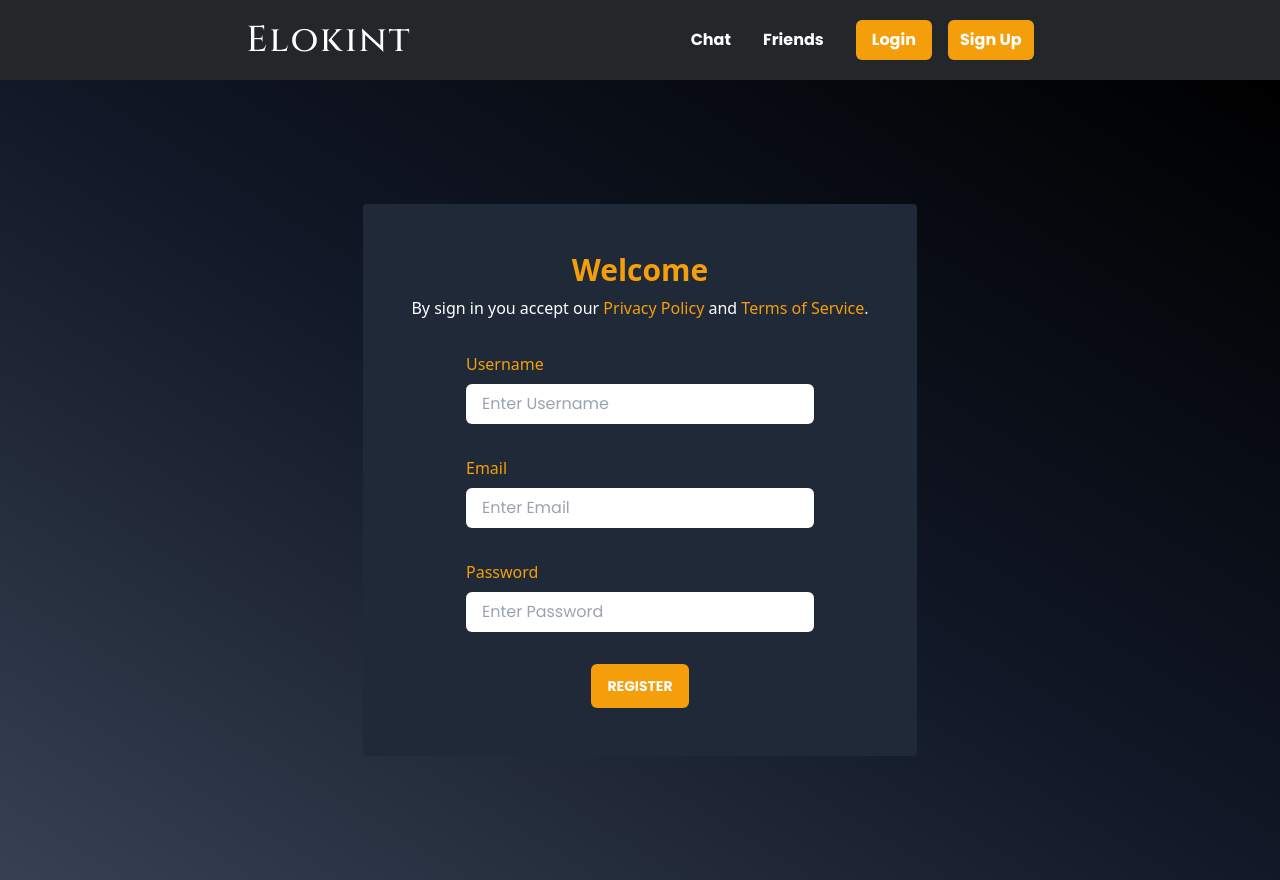
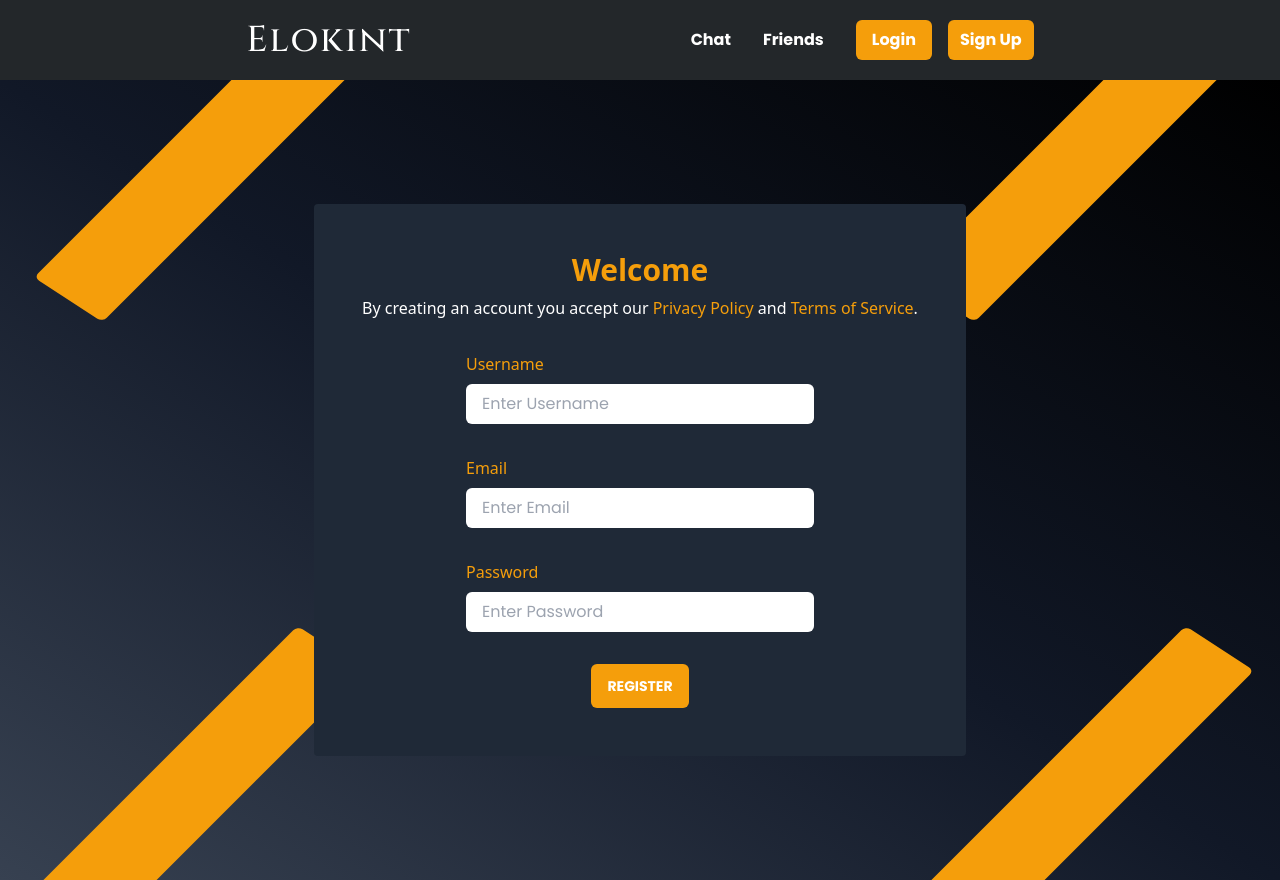
Before and after one commit to k1nho/Elokint, a React (Create React App) app in the folder frontend/: page /register in a window 1280 px wide. Built offline with nearby package versions, Linux system fonts and the light colour scheme; no server answers.

Commit message:
background customization

```diff
--- a/frontend/src/components/Friendslist.tsx
+++ b/frontend/src/components/Friendslist.tsx
@@ -12,12 +12,18 @@ export const Friendslist: React.FC<Iprops> = () =>
   let status : string[] = ["bg-red-500", "bg-green-500" , "bg-green-500" , "bg-yellow-400"]
   let descriptions : string[] = ["Looking for a particular 🐭" ,"Trolling 🐱's for days" , "Learning how to become the avatar 🍃🌊🔥" , "Want to have an elokencious conversation 😈"]
   return (
-    <div className="min-h-screen bg-elokint-light-black flex flex-col space-y-4 items-center justify-center">
-      <div className= "text-4xl font-elokint  font-bold tracking-wider text-yellow-500">
+    <div className="min-h-screen bg-elokint-light-black flex flex-col space-y-4 items-center justify-center relative overflow-hidden">
+      {/* BG customization */}
+      <div className= "hidden md:block bg-yellow-500  rounded-md h-20 w-96 transform  translate-y-8 skew-x-12 -rotate-45 absolute right-3 top-3"></div>
+      <div className= "hidden md:block bg-yellow-500  rounded-md h-20 w-96 transform  translate-y-8 skew-x-12 -rotate-45 absolute left-3 top-3"></div>
+      <div className= "hidden md:block bg-yellow-500  rounded-md h-20 w-96 transform  -translate-y-10 skew-x-12 -rotate-45 absolute left-1 bottom-4"></div>
+      <div className= "hidden md:block bg-yellow-500  rounded-md h-20 w-96 transform -translate-y-10 skew-x-12 -rotate-45 absolute right-1 bottom-4"></div>
+
+      <div className= "text-4xl font-elokint  font-bold tracking-wider text-yellow-500 z-10">
       Friends List
       </div>
       {/* Friends log section  */}
-      <div className ="flex flex-col items-center justify-items space-y-4 bg-white rounded-md p-5">
+      <div className ="flex flex-col items-center justify-items space-y-4 bg-white rounded-md p-5 z-10">
         {friends.map((friend, i)=> {
           return(
           <div key = {i} className=" flex items-center bg-white rounded w-full h-24 shadow-lg p-5">
--- a/frontend/src/components/userAuth/Login.tsx
+++ b/frontend/src/components/userAuth/Login.tsx
@@ -49,7 +49,11 @@ export const Login: React.FC<Iprops> = ({ authSetter }) => {
   };
 
   return (
-    <div className="min-h-screen flex flex-col bg-gradient-to-tr from-gray-700 via-gray-900 to-black">
+    <div className="min-h-screen flex flex-col bg-gradient-to-tr from-gray-700 via-gray-900 to-black relative overflow-hidden">
+      <div className= "hidden md:block bg-yellow-500  rounded-md h-20 w-96 transform  translate-y-8 skew-x-12 -rotate-45 absolute right-3 top-3"></div>
+      <div className= "hidden md:block bg-yellow-500  rounded-md h-20 w-96 transform  translate-y-8 skew-x-12 -rotate-45 absolute left-3 top-3"></div>
+      <div className= "hidden md:block bg-yellow-500  rounded-md h-20 w-96 transform  -translate-y-10 skew-x-12 -rotate-45 absolute left-1 bottom-4"></div>
+      <div className= "hidden md:block bg-yellow-500  rounded-md h-20 w-96 transform -translate-y-10 skew-x-12 -rotate-45 absolute right-1 bottom-4"></div>
       <div className="flex m-auto flex-col p-3  md:p-6 bg-transparent sm:rounded-8 z-10 sm:w-400 w-full items-center">
         <div className="space-y-8 bg-gray-800 rounded  p-8 md:p-12 md:w-96">
           <div className="flex gap-2 flex-col items-center text-yellow-500">
--- a/frontend/src/components/userAuth/Register.tsx
+++ b/frontend/src/components/userAuth/Register.tsx
@@ -52,13 +52,17 @@ export const Register: React.FC<Iprops> = ({ authSetter }) => {
   };
 
   return (
-    <div className="min-h-screen flex flex-col bg-gradient-to-tr from-gray-700 via-gray-900 to-black">
+    <div className="min-h-screen flex flex-col bg-gradient-to-tr from-gray-700 via-gray-900 to-black relative overflow-hidden">
+      <div className= "hidden md:block bg-yellow-500  rounded-md h-20 w-96 transform  translate-y-8 skew-x-12 -rotate-45 absolute right-3 top-3"></div>
+      <div className= "hidden md:block bg-yellow-500  rounded-md h-20 w-96 transform  translate-y-8 skew-x-12 -rotate-45 absolute left-3 top-3"></div>
+      <div className= "hidden md:block bg-yellow-500  rounded-md h-20 w-96 transform  -translate-y-10 skew-x-12 -rotate-45 absolute left-1 bottom-4"></div>
+      <div className= "hidden md:block bg-yellow-500  rounded-md h-20 w-96 transform -translate-y-10 skew-x-12 -rotate-45 absolute right-1 bottom-4"></div>
       <div className="flex m-auto flex-col p-3  md:p-6  bg-transparent sm:rounded-8 z-10 sm:w-400 w-full items-center">
         <div className="space-y-8 bg-gray-800 rounded p-12">
           <div className="flex gap-2 flex-col items-center text-yellow-500">
             <span className="text-3xl text-primary-100 font-bold">Welcome</span>
             <div className="text-primary-100 flex-wrap text-white">
-              By sign in you accept our&nbsp;
+              By creating an account you accept our&nbsp;
               <a
                 href="/privacy-policy.html"
                 className="text-yellow-500 hover:underline"
```
